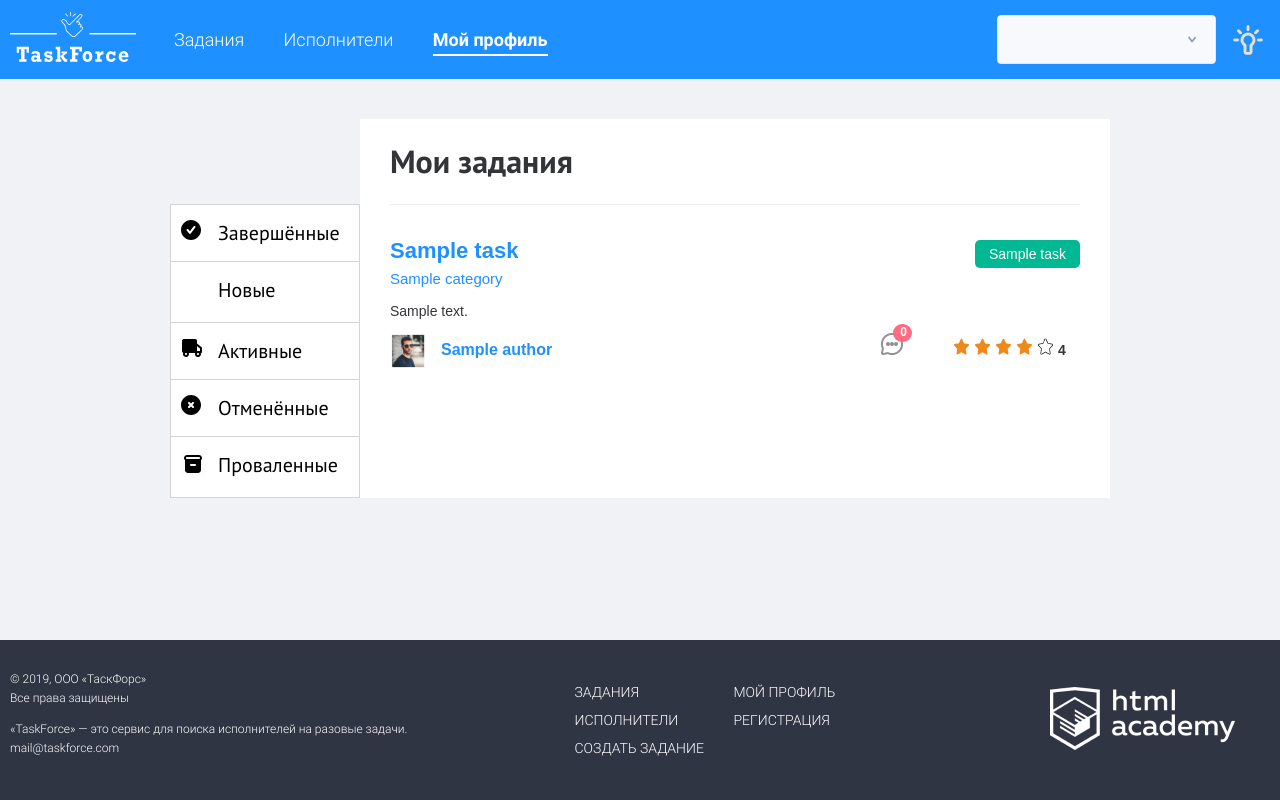
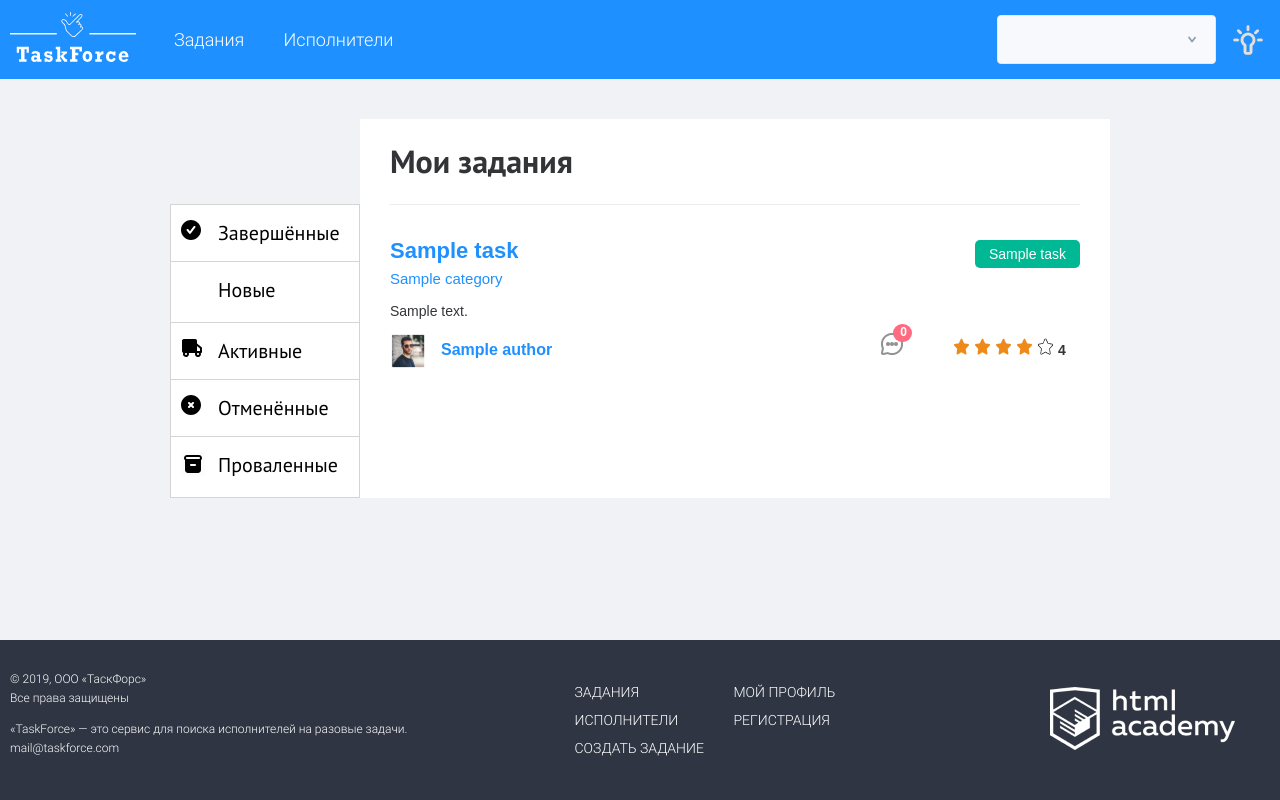
Before and after one commit to htmlacademy-yii/1181399-task-force-1, a Yii app: template frontend/views/list/index.php in a window 1280 px wide. Run offline with PHP 8.4 and a stand-in for Yii, Linux system fonts and the light colour scheme; the template is opened without the code that fills it: most values are stand-ins (such as "Sample title", 1, 10 or a date in 2020); data that the repository does not hold is empty; some libraries are stand-ins or nearby versions.

Commit message:
Пофиксил ссылки и верхнее меню

```diff
--- a/frontend/views/layouts/main.php
+++ b/frontend/views/layouts/main.php
@@ -78,22 +78,24 @@ $this->beginBody(); ?>
             </div>
             <div class="header__nav">
                 <ul class="header-nav__list site-list">
-                    <li class="site-list__item">
+                    <li class="site-list__item <?= Yii::$app->requestedRoute === 'tasks/index' ? 'site-list__item--active' : '' ?>">
                         <a href="<?= Url::toRoute('tasks/index') ?>">Задания</a>
                     </li>
-                    <li class="site-list__item">
+                    <li class="site-list__item <?= Yii::$app->requestedRoute === 'users/index' ? 'site-list__item--active' : '' ?>">
                         <a href="<?= Url::toRoute('users/index') ?>">Исполнители</a>
                     </li>
                     <?php
                     if (!Yii::$app->user->isGuest && Yii::$app->user->getIdentity()->isAuthor()): ?>
-                        <li class="site-list__item">
+                        <li class="site-list__item  <?= Yii::$app->requestedRoute === 'tasks/create' ? 'site-list__item--active' : '' ?>">
                             <a href="<?= Url::toRoute(['tasks/create']) ?>">Создать задание</a>
                         </li>
                     <?php
                     endif; ?>
-                    <li class="site-list__item site-list__item--active">
+                    <?php if (!Yii::$app->user->isGuest && !Yii::$app->user->getIdentity()->isAuthor()): ?>
+                    <li class="site-list__item <?= Yii::$app->requestedRoute === 'users/view' ? 'site-list__item--active' : '' ?>">
                         <a href="<?= Url::toRoute(['users/view', 'id' => Yii::$app->user->getId()]) ?>">Мой профиль</a>
                     </li>
+                    <?php endif; ?>
                 </ul>
             </div>
             <div class="header__town">
```
